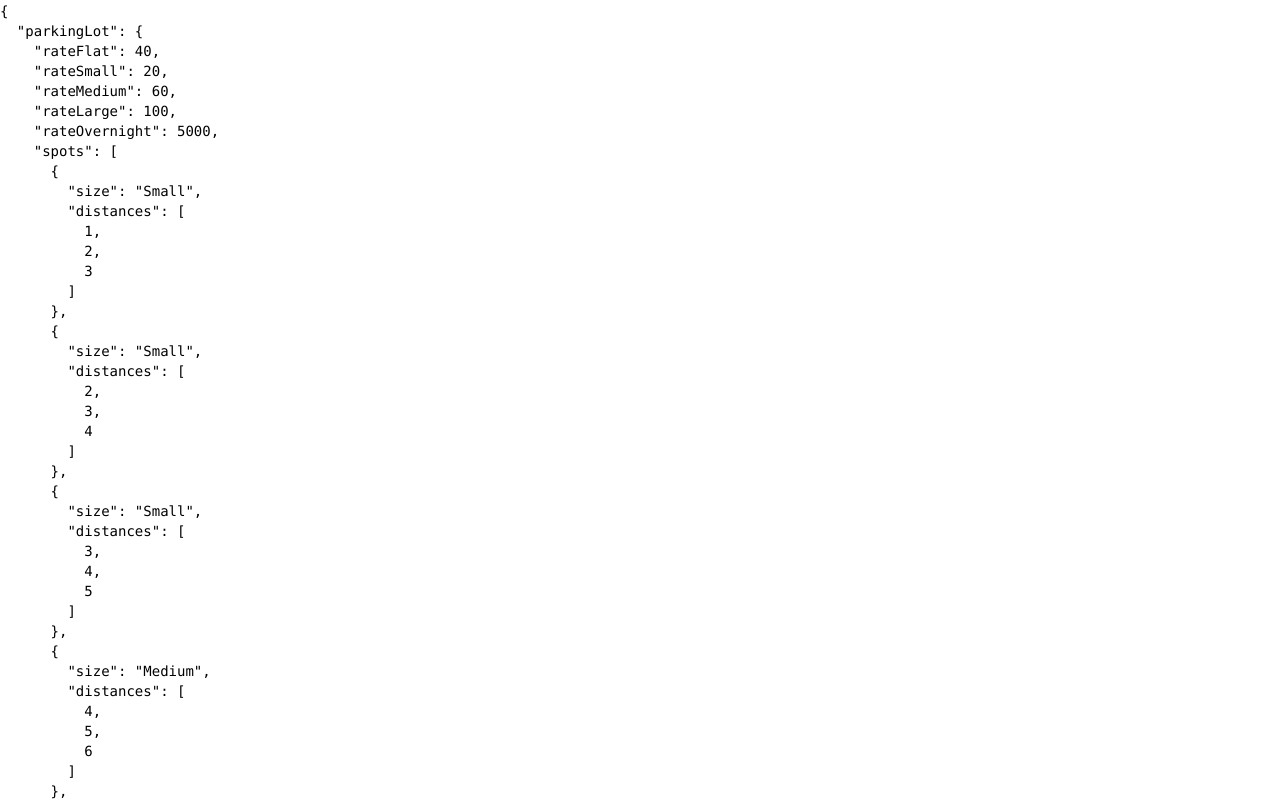
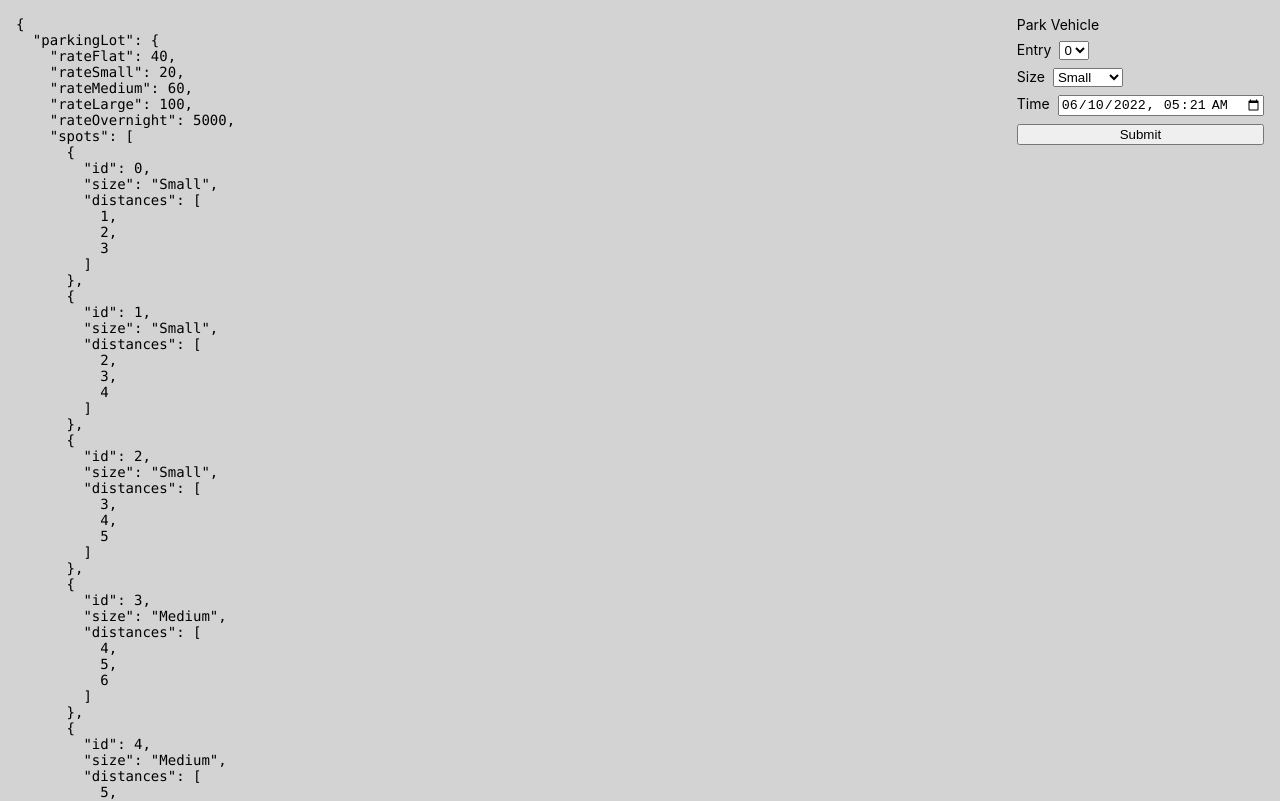
Before and after one commit to joeltumambo/parking-lot-exam, a React (Create React App) app: page / in a window 1280 px wide. Shown: the top 801 px of the page. Built offline with nearby package versions, Linux system fonts and the light colour scheme.

Commit message:
Add ParkForm and fix styles

```diff
--- a/src/App.tsx
+++ b/src/App.tsx
@@ -1,16 +1,30 @@
-import { useState } from "react";
+import styles from "./styles/App.module.css";
 import ParkingLot from "./types/ParkingLot";
 import createParkingLot from "./utils/createParkingLot";
+import createParkingSpots from "./utils/createParkingSpots";
 import ParkingLotDetails from "./components/ParkingLotDetails";
+import ParkForm from "./components/ParkForm";
 
 const App = () => {
-  const [parkingLot, setParkingLot] = useState<ParkingLot>(
-    createParkingLot({})
-  );
+  const entriesCount = 3;
+  const spotsCount = 12;
+  const parkingLot: ParkingLot = createParkingLot({
+    spots: createParkingSpots(entriesCount, spotsCount),
+  });
 
   return (
-    <div>
-      <ParkingLotDetails {...parkingLot} />
+    <div className={styles["dashboard"]}>
+      <span>
+        <ParkingLotDetails {...parkingLot} />
+      </span>
+      <span>
+        <ParkForm
+          entriesCount={3}
+          onPark={(data) => {
+            console.log("park input", data);
+          }}
+        />
+      </span>
     </div>
   );
 };
--- /dev/null
+++ b/src/components/ParkForm.tsx
@@ -0,0 +1,94 @@
+import { flow } from "lodash";
+import { useState } from "react";
+import { Size } from "../types/ParkingSpot";
+import styles from "../styles/ParkForm.module.css";
+
+const isoDate: (date: Date) => string = flow(
+  (date) => ({
+    time: date.getTime(),
+    offset: date.getTimezoneOffset() * 60000,
+  }),
+  ({ time, offset }) => new Date(time - offset).toISOString(),
+  (isoDate) => isoDate.slice(0, 16)
+);
+
+interface ParkInputData {
+  entry: number;
+  size: Size;
+  time: Date;
+}
+
+type ChangeHandler<T> = React.ChangeEventHandler<T>;
+
+interface ParkFormProps {
+  entriesCount: number;
+  onPark(data: ParkInputData): void;
+}
+
+const ParkForm: React.FC<ParkFormProps> = ({ entriesCount, onPark }) => {
+  const [values, setValues] = useState<ParkInputData>({
+    entry: 0,
+    size: Size.Small,
+    time: new Date(),
+  });
+
+  const handleEntryChange: ChangeHandler<HTMLSelectElement> = (e) => {
+    setValues((oldValues) => ({
+      ...oldValues,
+      entry: parseInt(e.target.value),
+    }));
+  };
+
+  const handleSizeChange: ChangeHandler<HTMLSelectElement> = (e) => {
+    setValues((oldValues) => ({
+      ...oldValues,
+      size: e.target.value as Size,
+    }));
+  };
+
+  const handleTimeChange: ChangeHandler<HTMLInputElement> = (e) => {
+    setValues((oldValues) => ({
+      ...oldValues,
+      time: new Date(e.target.value),
+    }));
+  };
+
+  const handleSubmit: React.FormEventHandler = (e) => {
+    e.preventDefault();
+    onPark(values);
+  };
+
+  return (
+    <form className={styles.form} onSubmit={handleSubmit}>
+      <span>Park Vehicle</span>
+      <span className={styles["form-row"]}>
+        <label>Entry</label>
+        <select name="entry" value={values.entry} onChange={handleEntryChange}>
+          {[...Array(entriesCount)].map((_, entry) => (
+            <option key={entry}>{entry}</option>
+          ))}
+        </select>
+      </span>
+      <span className={styles["form-row"]}>
+        <label>Size</label>
+        <select name="size" value={values.size} onChange={handleSizeChange}>
+          <option>{Size.Small}</option>
+          <option>{Size.Medium}</option>
+          <option>{Size.Large}</option>
+        </select>
+      </span>
+      <span className={styles["form-row"]}>
+        <label>Time</label>
+        <input
+          name="time"
+          type="datetime-local"
+          value={isoDate(values.time)}
+          onChange={handleTimeChange}
+        />
+      </span>
+      <input type="submit" />
+    </form>
+  );
+};
+
+export default ParkForm;
--- a/src/components/ParkingLotDetails.tsx
+++ b/src/components/ParkingLotDetails.tsx
@@ -1,16 +1,13 @@
 import ParkingLot from "../types/ParkingLot";
 
 const ParkingLotDetails: React.FC<ParkingLot> = (parkingLot) => (
-  <div>
   <code
     style={{
-        whiteSpace: "pre-wrap",
-        fontSize: "14px",
+      whiteSpace: "pre",
     }}
   >
     {JSON.stringify({ parkingLot }, null, 2)}
   </code>
-  </div>
 );
 
 export default ParkingLotDetails;
--- a/src/index.css
+++ b/src/index.css
@@ -1,13 +1,19 @@
 body {
   margin: 0;
-  font-family: -apple-system, BlinkMacSystemFont, 'Segoe UI', 'Roboto', 'Oxygen',
-    'Ubuntu', 'Cantarell', 'Fira Sans', 'Droid Sans', 'Helvetica Neue',
+  font-size: 14px;
+  font-family: -apple-system, BlinkMacSystemFont, "Segoe UI", "Roboto", "Oxygen",
+    "Ubuntu", "Cantarell", "Fira Sans", "Droid Sans", "Helvetica Neue",
     sans-serif;
   -webkit-font-smoothing: antialiased;
   -moz-osx-font-smoothing: grayscale;
+  background: lightgray;
 }
 
 code {
-  font-family: source-code-pro, Menlo, Monaco, Consolas, 'Courier New',
+  font-family: source-code-pro, Menlo, Monaco, Consolas, "Courier New",
     monospace;
 }
+
+* {
+  box-sizing: border-box;
+}
--- /dev/null
+++ b/src/styles/App.module.css
@@ -0,0 +1,11 @@
+.dashboard {
+  display: grid;
+  grid-template-columns: 1fr auto;
+}
+
+.dashboard > span {
+  display: flex;
+  padding: 16px;
+  max-height: 100vh;
+  overflow: auto;
+}
--- /dev/null
+++ b/src/styles/ParkForm.module.css
@@ -0,0 +1,10 @@
+.form {
+  display: grid;
+  grid-gap: 8px;
+  place-content: start;
+}
+
+.form-row {
+  display: flex;
+  grid-gap: 8px;
+}
--- a/src/utils/createParkingLot.tsx
+++ b/src/utils/createParkingLot.tsx
@@ -5,7 +5,7 @@ import ParkingLot, {
   RATE_OVERNIGHT,
   RATE_SMALL,
 } from "../types/ParkingLot";
-import createParkingSpots from "./createParkingSpot";
+import createParkingSpots from "./createParkingSpots";
 
 const createParkingLot = ({
   rateFlat = RATE_FLAT,
--- a/src/utils/createParkingSpot.tsx
+++ /dev/null
@@ -1,19 +0,0 @@
-import { flow } from "lodash";
-import ParkingSpot, { Size } from "../types/ParkingSpot";
-
-const createSize = flow(
-  (entries: number, spot: number) => [Math.floor(spot / entries), entries],
-  ([index, entries]) => Math.min(index, entries - 1),
-  (index) => Object.values(Size)[index]
-);
-
-const createDistances = (entries: number, spot: number): number[] =>
-  [...Array(entries)].map((_, entry) => spot + entry + 1);
-
-const createParkingSpots = (entries: number, spots: number): ParkingSpot[] =>
-  [...Array(spots)].map((_, spot) => ({
-    size: createSize(entries, spot),
-    distances: createDistances(entries, spot),
-  }));
-
-export default createParkingSpots;
```
Also changed, not shown: src/utils/park.tsx (added, +13 -0 lines), src/App.css (added). Lines whose indentation alone changed are shown as unchanged.
